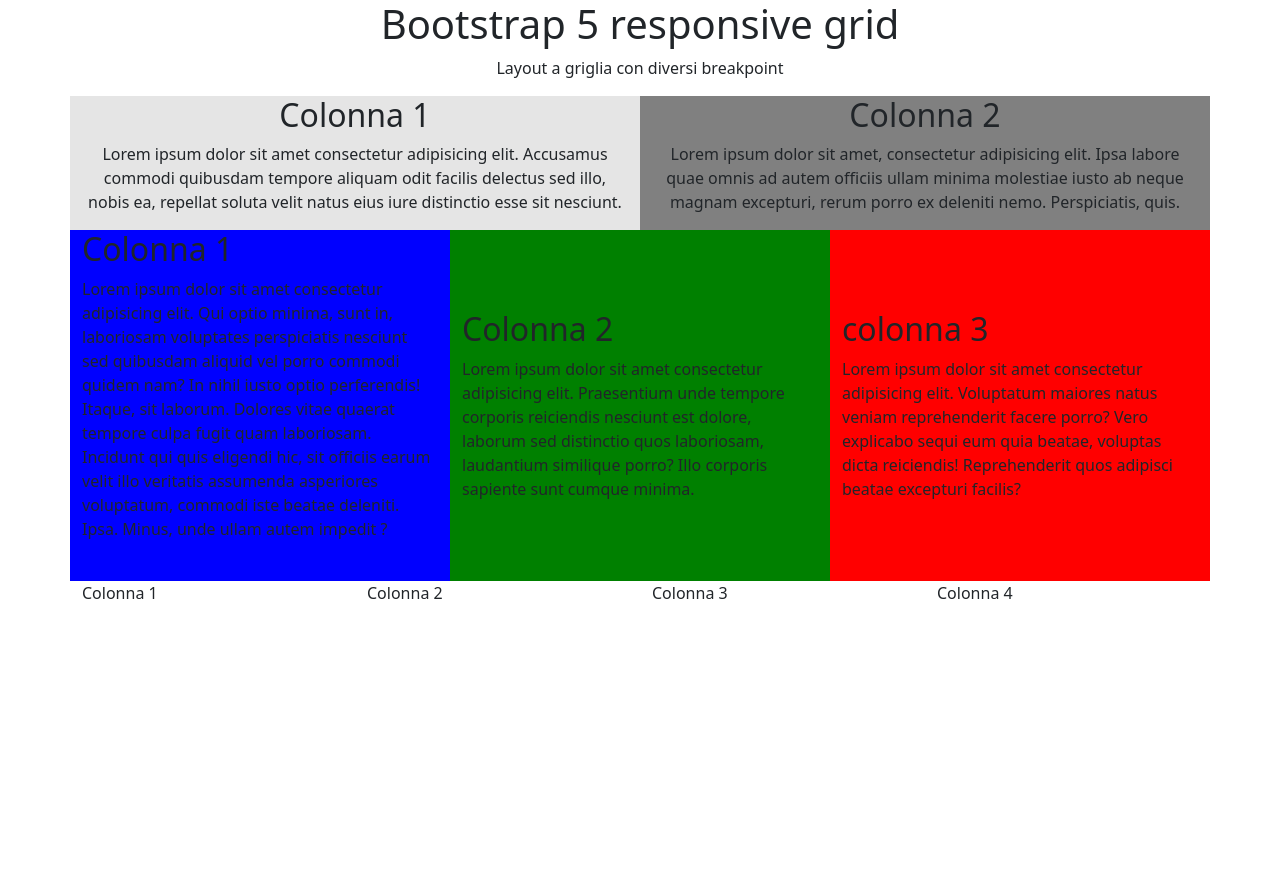
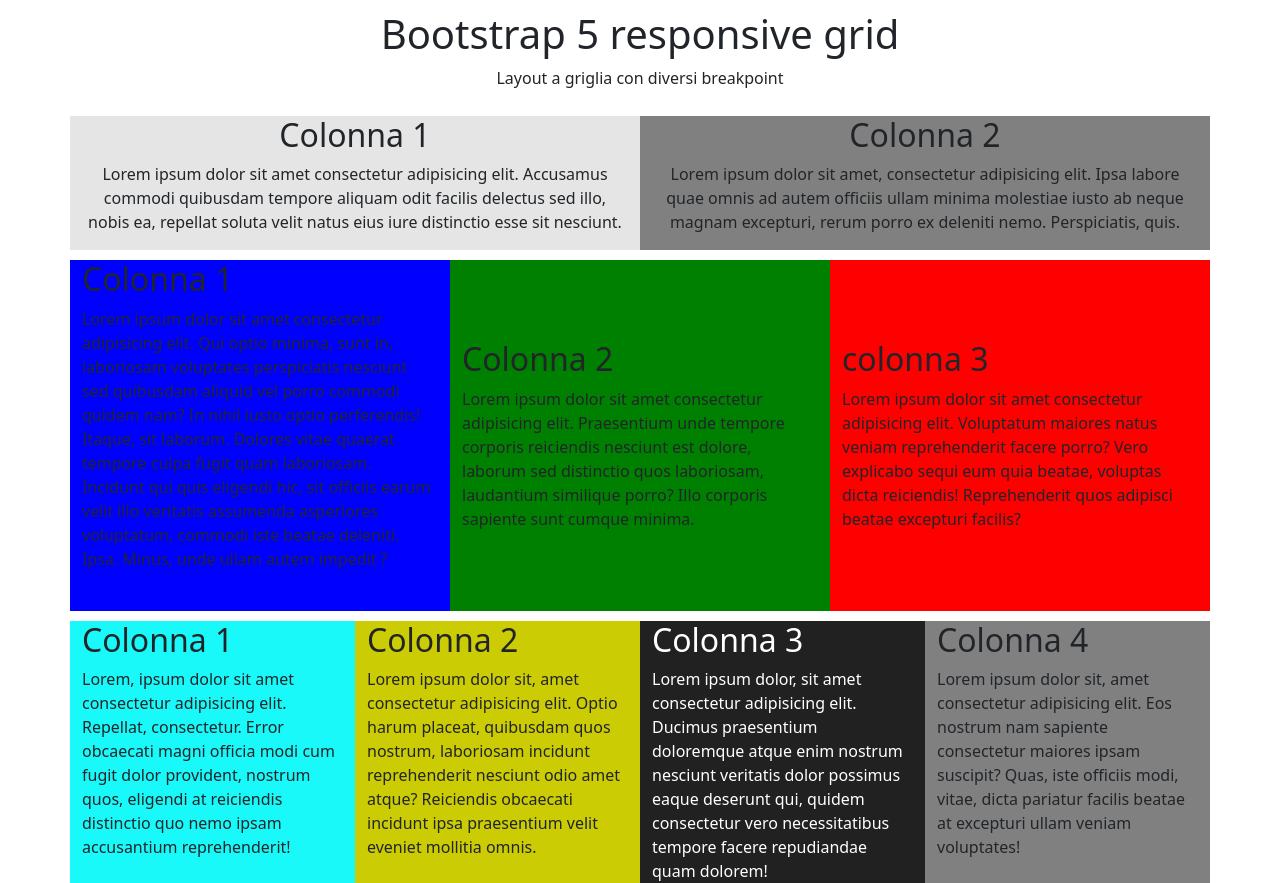
Before and after one commit to Filippo-Gasparini/htmlcss-bootstrap-layout, a plain HTML site: page index.html in a window 1280 px wide. Before the commit the page ends 800 px from the top, so only its background shows below. Drawn offline with nearby package versions, Linux system fonts and the light colour scheme.

Commit message:
ADD: padding ai container

```diff
--- a/app.css
+++ b/app.css
@@ -1,3 +1,13 @@
+
+.container-lg {
+    padding-top: 10px;
+}
+
+
+
+/*colonna 1*/
+
+
 .col {
     background-color: grey;
     margin-top: 55px;
@@ -8,6 +18,9 @@
     background-color:rgba(128, 128, 128, 0.207)
 }
 
+
+
+/*colonna 2*/
 
 .color-blu {
     background-color: blue;
@@ -24,3 +37,23 @@
     background-color: red;
     padding: 80px;
 }
+
+
+/*colonna 3*/
+
+.color-azure {
+    background-color: rgb(25, 249, 249);
+}
+
+.color-yellow {
+    background-color: rgb(204, 204, 4);
+}
+
+.color-black {
+    background-color: rgb(34, 33, 33);
+    color: white;
+}
+
+.color-grey {
+    background-color: grey;
+}
--- a/index.html
+++ b/index.html
@@ -48,10 +48,20 @@
     <section>
         <div class="container-lg">
             <div class="row">
-                <div class="col-sm">Colonna 1</div>
-                <div class="col-sm">Colonna 2</div>
-                <div class="col-sm">Colonna 3</div>
-                <div class="col-sm">Colonna 4</div>
+                <div class="col-sm color-azure">
+                    <h2>Colonna 1</h2>
+                    Lorem, ipsum dolor sit amet consectetur adipisicing elit. Repellat, consectetur. Error obcaecati magni officia modi cum fugit dolor provident, nostrum quos, eligendi at reiciendis distinctio quo nemo ipsam accusantium reprehenderit!</div>
+                <div class="col-sm color-yellow">
+                    <h2>Colonna 2</h2>
+                    Lorem ipsum dolor sit, amet consectetur adipisicing elit. Optio harum placeat, quibusdam quos nostrum, laboriosam incidunt reprehenderit nesciunt odio amet atque? Reiciendis obcaecati incidunt ipsa praesentium velit eveniet mollitia omnis.</div>
+                <div class="col-sm color-black">
+                    <h2>Colonna 3</h2>
+                    Lorem ipsum dolor, sit amet consectetur adipisicing elit. Ducimus praesentium doloremque atque enim nostrum nesciunt veritatis dolor possimus eaque deserunt qui, quidem consectetur vero necessitatibus tempore facere repudiandae quam dolorem!
+                </div>
+                <div class="col-sm color-grey">
+                    <h2>Colonna 4</h2>
+                    Lorem ipsum dolor sit, amet consectetur adipisicing elit. Eos nostrum nam sapiente consectetur maiores ipsam suscipit? Quas, iste officiis modi, vitae, dicta pariatur facilis beatae at excepturi ullam veniam voluptates!
+                </div>
             </div>
         </div>
     </section>
```
